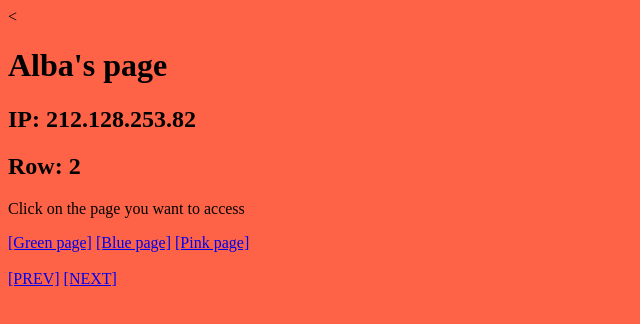
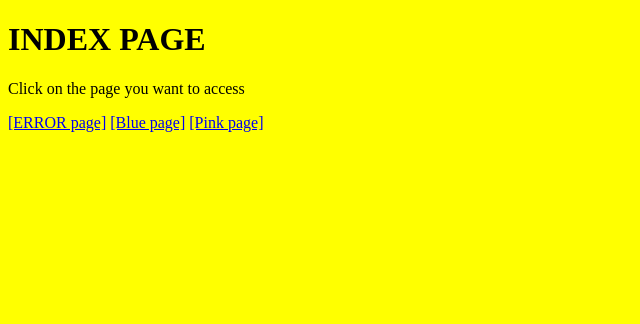
Before and after one commit to albaruvi/2018-19-PNE-practices, a plain HTML site: page session-13/index.html in a window 1280 px wide. Shown: the whole page, without its empty margins (0-640 px from the left). Drawn offline with Linux system fonts and the light colour scheme.

Commit message:
index html

```diff
--- a/session-13/index.html
+++ b/session-13/index.html
@@ -1,19 +1,15 @@
-<<!DOCTYPE html>
+<!DOCTYPE html>
 <html lang="en">
 <head>
     <meta charset="UTF-8">
     <title>Linked Servers</title>
 </head>
-<body style="background-color: tomato">
-  <h1>Alba's page</h1>
-  <h2>IP: 212.128.253.82</h2>
-  <h2>Row: 2</h2>
+<body style="background-color: yellow">
+  <h1>INDEX PAGE</h1>
 <p>Click on the page you want to access</p>
-<a href="green.html">[Green page]</a>
-<a href="blue.html">[Blue page]</a>
-<a href="pink.html">[Pink page]</a>
+  <a href="error">[ERROR page]</a>
+  <a href="blue">[Blue page]</a>
+  <a href="pink">[Pink page]</a>
   <br><br>
-<a href="http://212.128.253.83:8000">[PREV]</a>
-<a href="http://212.128.253.80:8000">[NEXT]</a>
 </body>
 </html>
```
